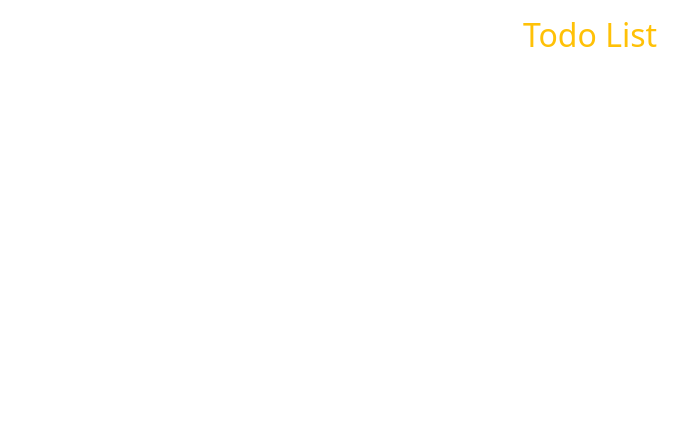
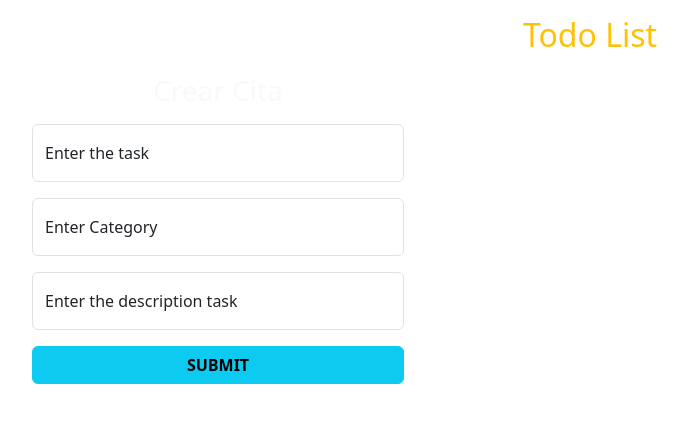
Before and after one commit to Luis0251/prueba-ciom, a React (Create React App) app: page / in a window 1280 px wide. Shown: the top 422 px of the page, without its empty margins (50-738 px from the left). Built offline with nearby package versions, Linux system fonts and the light colour scheme.

Commit message:
feature:create component Form task

```diff
--- /dev/null
+++ b/src/Components/CustomForm.jsx
@@ -0,0 +1,56 @@
+import React from 'react'
+
+export const CustomForm = () => {
+  return (
+    <section className='d-flex flex-column gap-3 col-md-4'>
+        <h3 className='text-light text-center m-0'>Crear Cita</h3>
+        <form className='text-dark rounded'
+        //onSubmit={}
+        >
+        <div className="form-floating mb-3">
+          <input
+            type="text"
+            name="task"
+            placeholder="Enter the Task"
+            className="form-control"
+            //value={}
+            //onChange={}
+            required
+          />
+          <label htmlFor="task" className="text-dark">Enter the task</label>
+        </div>
+
+        <div className="form-floating mb-3">
+          <input
+            type="text"
+            name="category"
+            placeholder="Category"
+            className="form-control"
+            // value={}
+            //onChange={}
+            required
+          />
+          <label htmlFor="propietario" className="text-dark">Enter Category</label>
+        </div>
+
+        <div className="form-floating mb-3">
+          <input
+            type="text"
+            name="description"
+            placeholder="Enter the description task"
+            className="form-control"
+            // value={}
+            //onChange={}
+            required
+          />
+          <label htmlFor="description" className="text-dark">Enter the description task</label>
+        </div>
+
+        <button
+          type="submit"
+          className="btn btn-info w-100 fw-bold"
+        >SUBMIT</button>
+        </form>
+    </section>
+  )
+}
--- a/src/Components/Header.jsx
+++ b/src/Components/Header.jsx
@@ -1,4 +1,5 @@
 import React from 'react'
+import { CustomForm } from './CustomForm'
 
 export const Header = ({company}) => {
     const {name} = company
@@ -6,6 +7,9 @@ export const Header = ({company}) => {
     <header className='py-3 text-center'>
         <div className='d-flex flex-column gap-1 container'>
             <h2 className='text-warning m-0'>{name}</h2>
+            <main className="py-3">
+        <CustomForm />
+      </main>
         </div>
     </header>
   )
```
